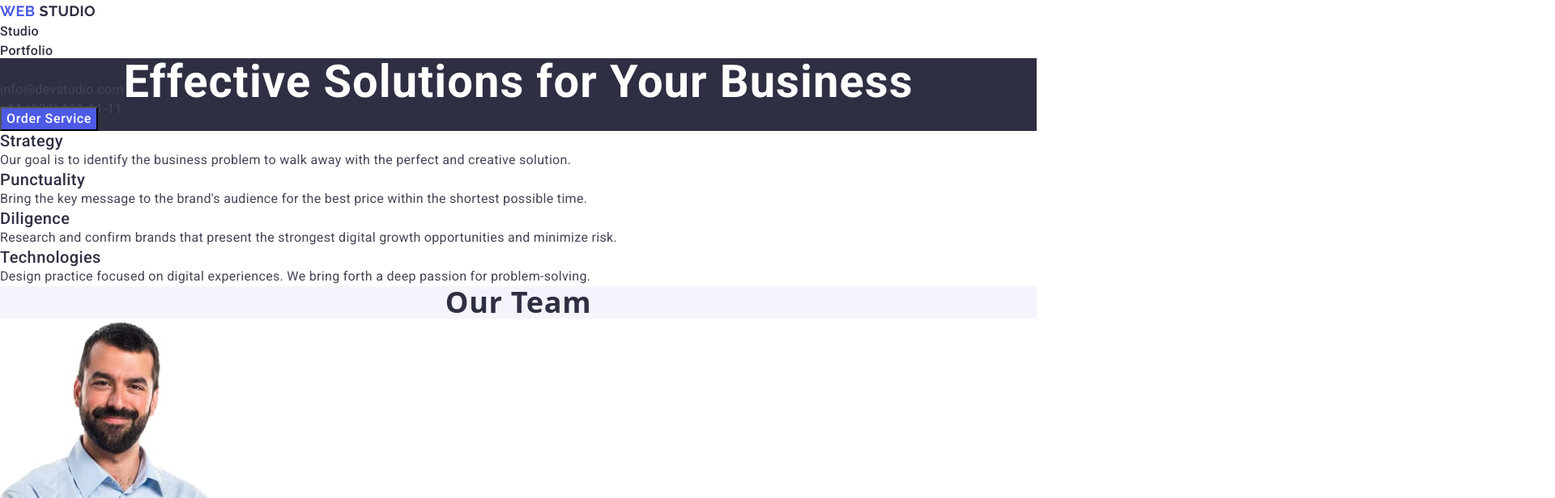
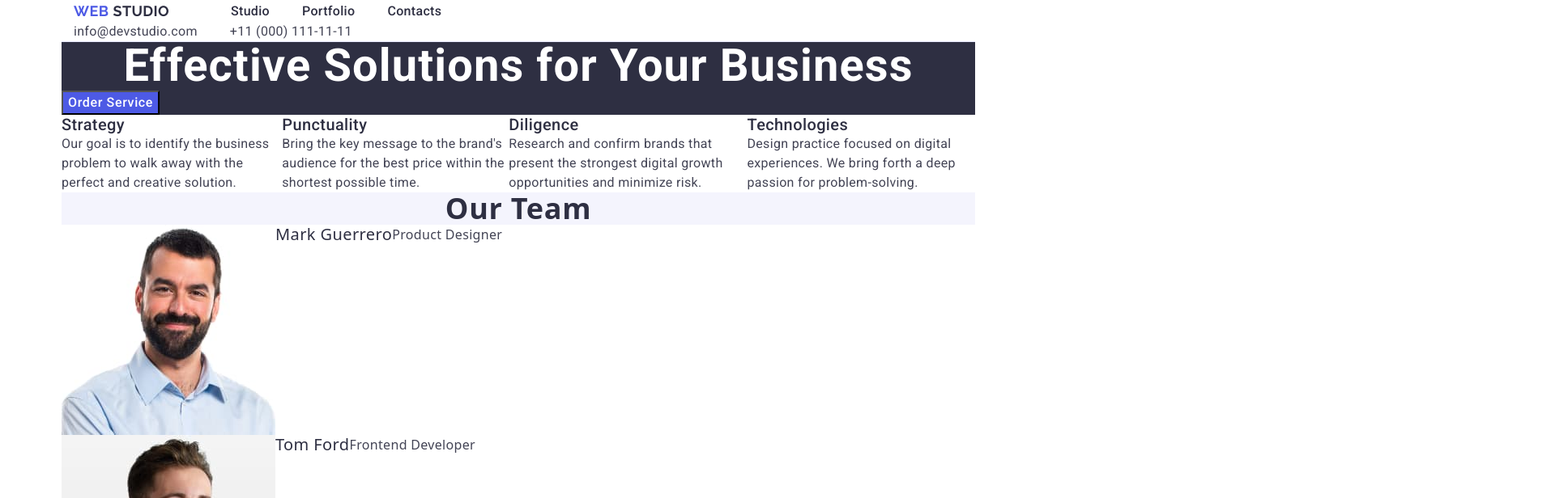
Before and after one commit to AlenaDenysenko/goit-markup-hw-03, a plain HTML site: page index.html in a window 1280 px wide. Shown: the top 616 px of the page at 81% size, 1920 px wide, since content can reach past the window. Drawn offline with nearby package versions, Linux system fonts and the light colour scheme.

Commit message:
style Top line

```diff
--- a/css/styles.css
+++ b/css/styles.css
@@ -26,15 +26,32 @@ body {
   max-width: 1440px;
 }
 /* header */
-header {
-  width: 1440px;
-  height: 72px;
-  border: 0px, 0px, 1px, 0px;
+.header {
+  border-bottom: 1px solid #e7e9fc;
 }
+
+.top-line {
+  display: flex;
+}
+.container {
+  width: 1158px;
+  margin: 0 auto;
+  padding: 0 15px 0 15px;
+}
+
+.header-nav {
+  display: flex;
+  align-items: center;
+}
+.div-logo {
+  margin-right: 76px;
+}
+
 .list {
   text-decoration: none;
   list-style-type: none;
   font-style: normal;
+  display: flex;
 }
 .logo-web {
   font-weight: 700;
@@ -66,8 +83,12 @@ header {
   line-height: 1.5;
   letter-spacing: 0.02em;
   text-decoration: none;
+  margin-right: 40px;
+  padding: 24px 0 24px;
 }
-
+.list li:last-child a {
+  margin-right: 0;
+}
 .navigation:hover,
 .navigation:focus {
   color: #404bbf;
@@ -84,6 +105,8 @@ header {
   letter-spacing: 0.02em;
   font-family: Roboto;
   font-weight: 400;
+  margin-right: 40px;
+  padding: 24px 0 24px;
 }
 
 .address-contacts:hover,
--- a/index.html
+++ b/index.html
@@ -13,21 +13,26 @@
     rel="stylesheet" />
   <link rel="stylesheet"
     href="https://cdnjs.cloudflare.com/ajax/libs/modern-normalize/2.0.0/modern-normalize.min.css" />
+
 </head>
 
 <body class="container">
-  <header>
-    <nav>
+  <header class="header">
+    <div class="top-line, container">
+      <nav class="header-nav">
+        <div class="div-logo">
           <a href="./index.html" class="logo-web">Web
             <span class="logo-studio">Studio</span>
           </a>
+        </div>
+
         <ul class="list">
           <li><a class="navigation" href="./index.html">Studio</a></li>
-        <li><a class="navigation" href="">Portfolio</a></li>
-        <li><a class="navigation" href="">Contacts </a></li>
+          <li><a class="navigation" href="Portfolio">Portfolio</a></li>
+          <li><a class="navigation" href="Contacts">Contacts </a></li>
         </ul>
       </nav>
-    <address class="address">
+      <address class="address" id="contacts">
         <ul class="list">
           <li>
             <a class="address-contacts" href="mailto:info@devstudio.com">info@devstudio.com</a>
@@ -37,6 +42,8 @@
           </li>
         </ul>
       </address>
+    </div>
+
   </header>
 
   <main>
@@ -107,7 +114,7 @@
     </section>
 
     <section>
-      <h2 class="heading-portfolio">Our Portfolio</h2>
+      <h2 class="heading-portfolio" id="portfolio">Our Portfolio</h2>
       <ul class="list">
         <li>
           <img src="./images/banking-app.jpg" alt="Photo of the app" width="360" height="300" />
```
Lines whose indentation alone changed are shown as unchanged.
